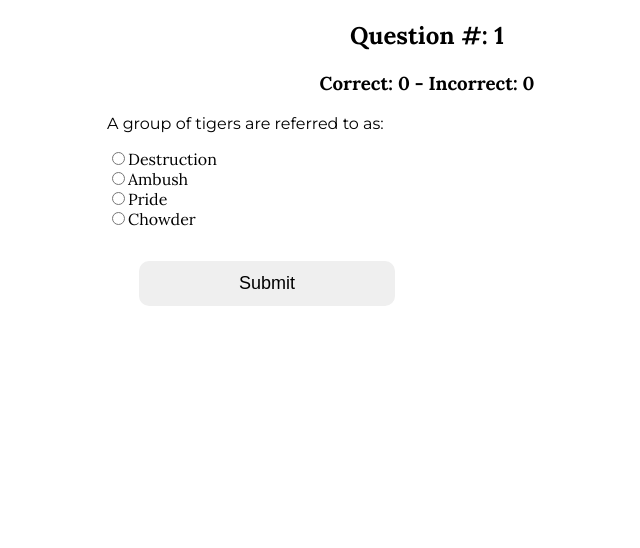
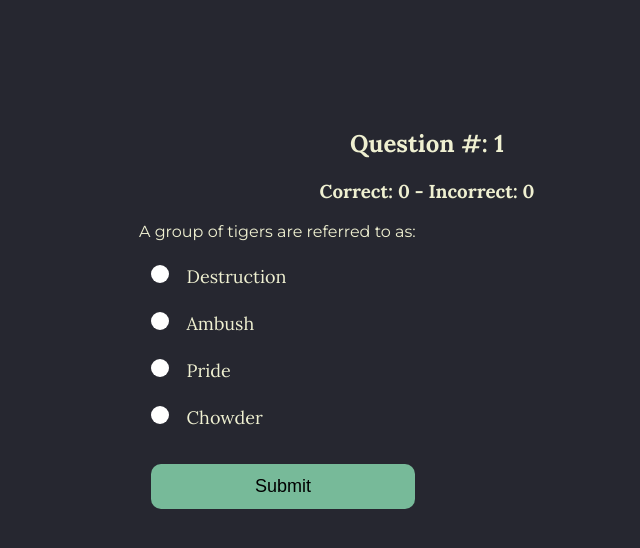
Before and after one commit to yusufalp/t-400, a React (Create React App) app: page /trivia in a window 1280 px wide. Shown: the top 548 px of the page, without its empty margins (213-853 px from the left). Built offline with nearby package versions, Linux system fonts and the light colour scheme.

Commit message:
Updated style, colors and font-size

```diff
--- a/src/Home/Home.js
+++ b/src/Home/Home.js
@@ -6,12 +6,14 @@ class Home extends React.Component {
   }
   render() {
     return (
-      <div className='main'>
+      <div className='title'>
         <h1>Welcome to T-400</h1>
         <h2>where we are going to test your limits and endurance.</h2>
-        <p>JK, this is just a game</p>
-        <p>if you get all 10 questions correct though, you will be called 'Terminator'... of this trivia game :)</p>
-        <p>Ready to start?</p>
+        <div className='content'>
+          <p>JK, this is just a game</p>
+          <p>if you get all 10 questions correct though, you will be called 'Terminator'... of this trivia game :)</p>
+          <p>Ready to start?</p>
+        </div>
         <button type='submit' onClick={this.handleStart}>Yes</button>
         <button type='submit' onClick={this.handleStart}>Absolutely Yes!</button>
       </div>
--- a/src/Trivia/Trivia.js
+++ b/src/Trivia/Trivia.js
@@ -103,7 +103,7 @@ class Question extends React.Component {
   }
   render() {
     return (
-      <div className='main'>
+      <div className='title'>
         <div className={`${this.state.isDone ? 'hidden' : ''}`}>
           {/* scoreboard */}
           <h2>Question #: {this.state.currentQuestionNumber}</h2>
@@ -112,16 +112,18 @@ class Question extends React.Component {
           <form>
             <p>{this.state.currentQuestion.question || ''}</p>
             {this.state.currentChoices.map((choice, i) =>
-              <label key={i} htmlFor={choice}>
+              <>
+
                 <input
+                  id={choice}
                   type='radio'
                   name='choice'
                   value={choice}
                   onChange={e => this.handleChoice(e.target.value)}
                   checked={this.state.userChoice === choice}
                 />
-                {choice}
-              </label>
+                <label key={i} htmlFor={choice}>{choice}</label>
+              </>
             )}
             {/* if no answers is chosen on submit, message appears */}
             <p className={`selection-feed ${this.state.isAnswerChosen ? 'hidden' : ''}`}>You MUST select an answer</p>
@@ -142,7 +144,7 @@ class Question extends React.Component {
           </form>
         </div>
         {/* once all 10 questions answered, result page appears */}
-        <div className={`${this.state.isDone ? '' : 'hidden'}`}>
+        <div className={`result ${this.state.isDone ? '' : 'hidden'}`}>
           <h2>Your results</h2>
           <p>You have {this.state.correct} correct questions and {this.state.incorrect} incorrect questions </p>
           <p>Your average score is {this.state.correct * 10}%</p>
@@ -155,7 +157,7 @@ class Question extends React.Component {
           <p>Will you be back?</p>
           <button type='submit' onClick={this.handleStartOver}>Do it again</button>
         </div>
-      </div>
+      </div >
     );
   }
 }
--- a/src/index.css
+++ b/src/index.css
@@ -1,5 +1,7 @@
 body {
-  margin: 0;
+  background-color: #262730;
+  color: #eff0d1;
+  margin: 10% 0;
   font-family: "Lora", serif, -apple-system, BlinkMacSystemFont, "Segoe UI",
     "Roboto", "Oxygen", "Ubuntu", "Cantarell", "Fira Sans", "Droid Sans",
     "Helvetica Neue", sans-serif;
@@ -25,32 +27,75 @@ h3 {
 p {
   font-family: "Montserrat", sans-serif;
 }
+
+form {
+  margin: auto;
+  width: 75%;
+}
+
 label {
   display: block;
+  cursor: pointer;
+  font-size: 18px;
+  margin: 24px 2%;
+}
+
+label:before {
+  content: "";
+  display: inline-block;
+  height: 18px;
+  width: 18px;
+  margin-right: 18px;
+  background: #ffffff;
+  border-radius: 50%;
+  z-index: 2;
+  transition: box-shadow 0.4s ease, background 0.4s ease;
+}
+
+input:checked + label:before {
+  background: #77ba99;
+}
+
+input[type="radio"] {
+  display: none;
 }
 
 button {
+  background-color: #77ba99;
   border: none;
   border-radius: 10px;
   font-size: 18px;
-  padding: 12px;
-  margin: 5%;
-  width: 40%;
+  padding: 12px 3px;
+  margin: 2%;
+  width: 46%;
 }
 
 button:hover {
-  transform: scale(1.2);
+  transform: scale(1.05);
 }
 
-.main {
+.title {
   width: 90%;
   margin: auto;
 }
 
+.content {
+  margin-left: 2%;
+}
+
 .feedback {
-  border: 3px solid aquamarine;
+  border: 3px solid #77ba99;
   border-radius: 10px;
-  padding: 12px 0;
+  padding: 12px 6px;
+  margin-left: 2%;
+}
+
+.selection-feed {
+  border: 3px solid #d33f49;
+  background-color: #d33f49;
+  border-radius: 10px;
+  padding: 12px 6px;
+  margin-left: 2%;
 }
 
 .result-img {
@@ -58,8 +103,18 @@ button:hover {
   width: 100%;
 }
 
-@media all and (min-width: 550px) {
-  .main {
-    width: 50%;
+.result p{
+  text-align: center;
+}
+
+@media all and (min-width: 330px) {
+  button {
+    padding: 12px;
   }
 }
+
+@media all and (min-width: 620px) {
+  .title {
+    width: 60%;
+  }
+}
```
